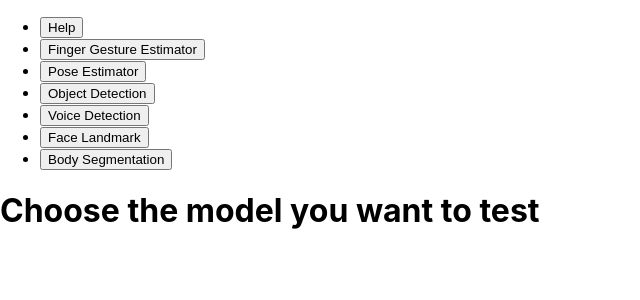
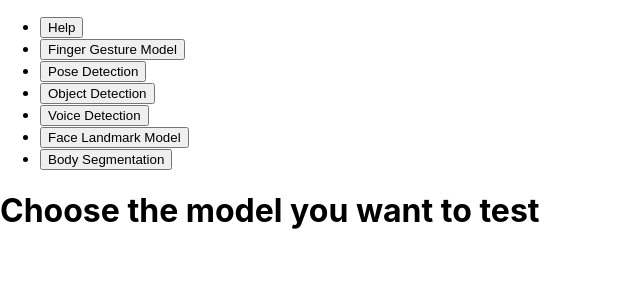
Before and after one commit to maciejm2517/projekt-przejsciowy-tensorflow-js, a React (Create React App) app: page / in a window 1280 px wide. Shown: the top 300 px of the page, without its empty margins (0-640 px from the left). Built offline with nearby package versions, Linux system fonts and the light colour scheme.

Commit message:
home_new

```diff
--- a/src/App.js
+++ b/src/App.js
@@ -52,10 +52,10 @@ const App = () => {
             <button onClick={() => handleNavigation('help')}>Help</button>
           </li>
           <li>
-            <button onClick={() => handleNavigation('finger')}>Finger Gesture Estimator</button>
+            <button onClick={() => handleNavigation('finger')}>Finger Gesture Model</button>
           </li>
           <li>
-            <button onClick={() => handleNavigation('pose')}>Pose Estimator</button>
+            <button onClick={() => handleNavigation('pose')}>Pose Detection</button>
           </li>
           <li>
             <button onClick={() => handleNavigation('object')}>Object Detection</button>
@@ -64,7 +64,7 @@ const App = () => {
             <button onClick={() => handleNavigation('voice')}>Voice Detection</button>
           </li>
           <li>
-            <button onClick={() => handleNavigation('face')}>Face Landmark</button>
+            <button onClick={() => handleNavigation('face')}>Face Landmark Model</button>
           </li>
           <li>
             <button onClick={() => handleNavigation('body')}>Body Segmentation</button>
```
